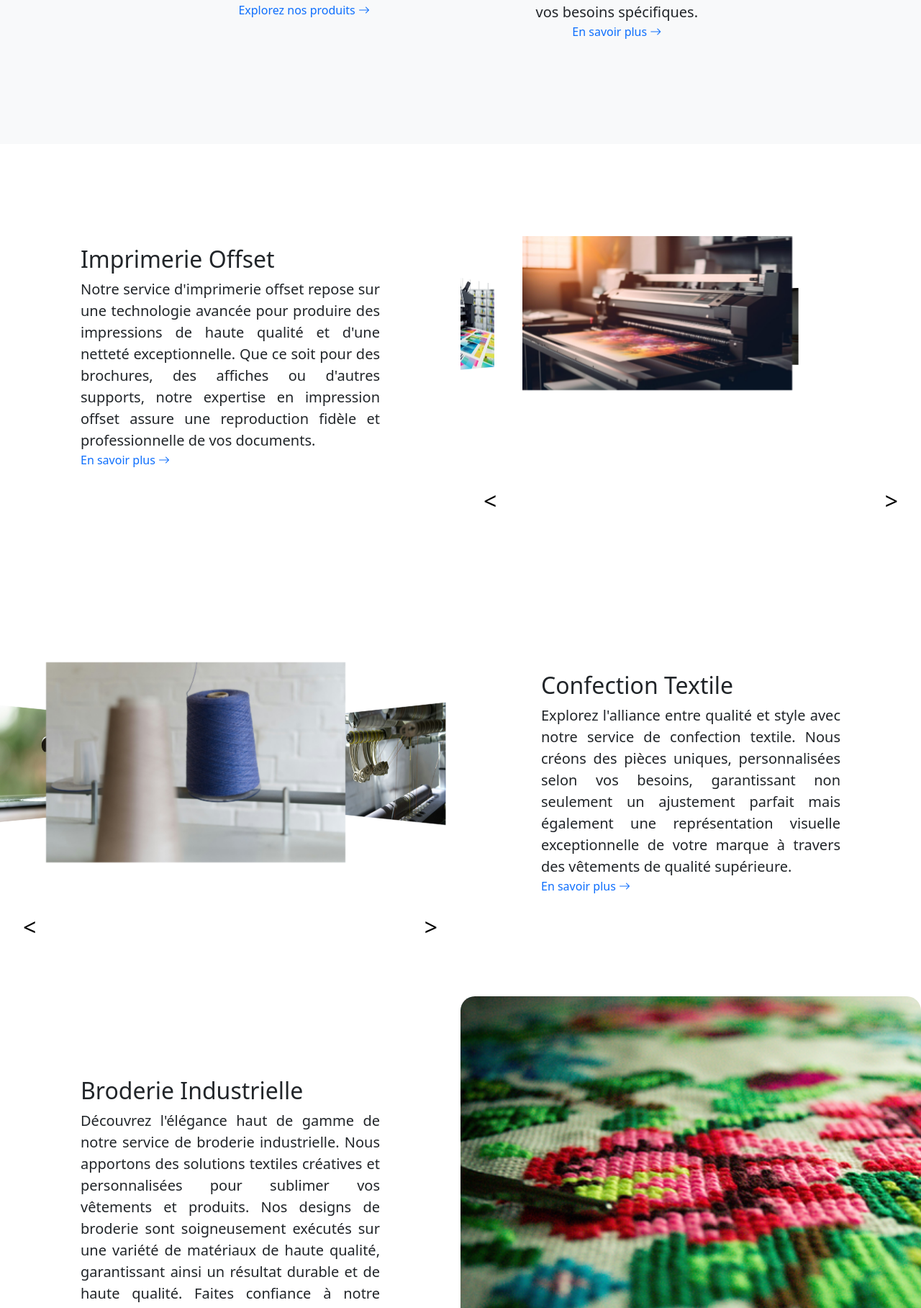
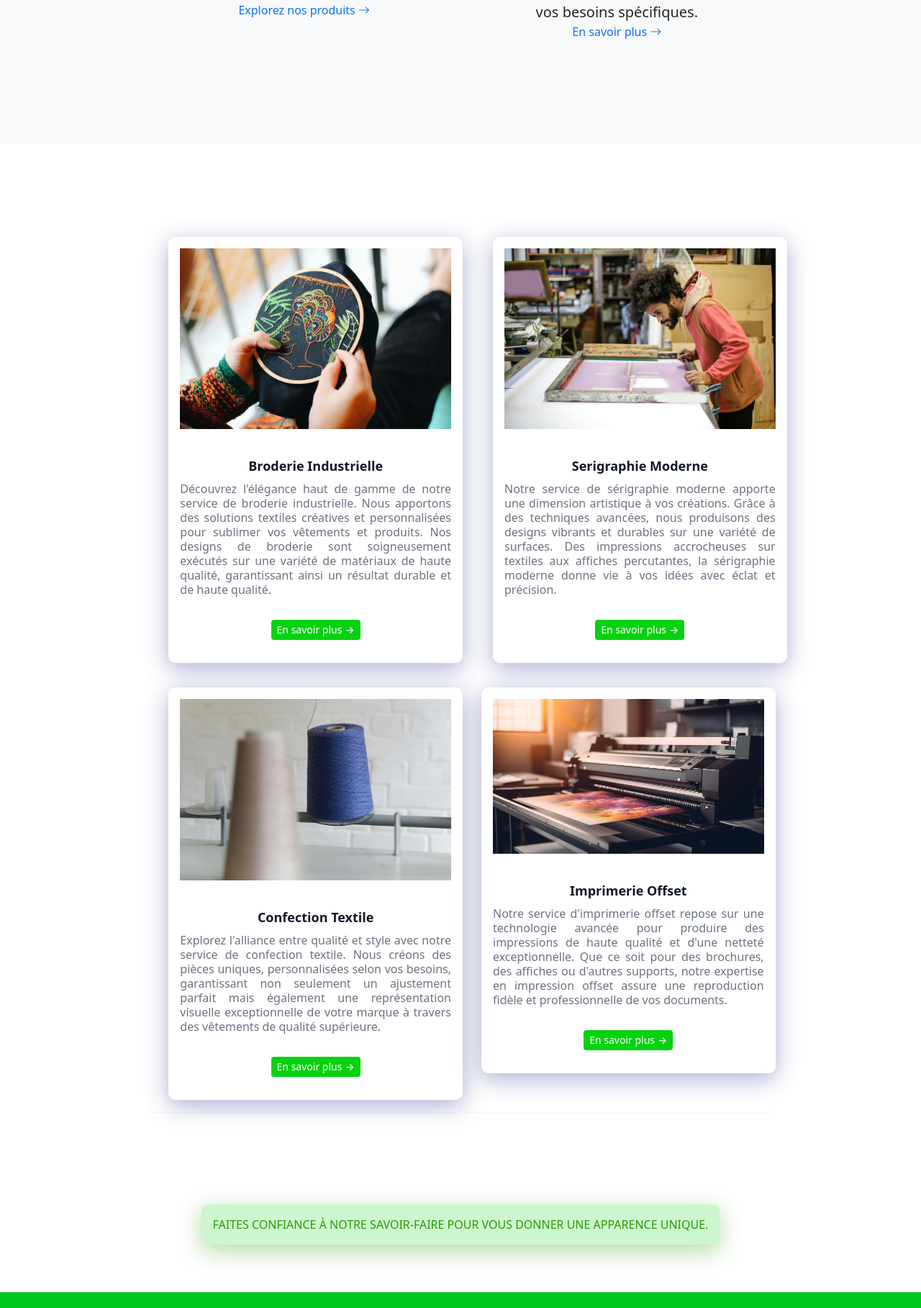
Before and after one commit to ChristianNL/pluralistic, a PHP site: page /boutique_services.php in a window 1280 px wide. Shown: the part 997-2814 px from the top of the page at 72% size. Run offline with PHP 8.4, Linux system fonts and the light colour scheme; data that the repository does not hold is empty.

Commit message:
service style done

```diff
--- a/boutique_services.php
+++ b/boutique_services.php
@@ -3,12 +3,15 @@
 <head>
     <meta charset="UTF-8">
     <meta name="viewport" content="width=device-width, initial-scale=1.0">
-    <title>Boutique - Produits</title>
+    <title>Nos Services</title>
     <!-- Favicon-->
     <link rel="icon" type="image/x-icon" href="assets/favicon.ico" />
     <!-- Core theme CSS (includes Bootstrap)-->
     <link href="css/styles.css" rel="stylesheet" />
     <link href="css/slider.css" rel="stylesheet" />
+    <link href="css/slide_1_style.css" rel="stylesheet" />
+    <link href="css/slide_2_style.css" rel="stylesheet" />
+    <link href="css/card_service.css" rel="stylesheet" />
     <link href="https://cdn.jsdelivr.net/npm/bootstrap-icons@1.5.0/font/bootstrap-icons.css" rel="stylesheet" type="text/css" />
 
 
@@ -158,87 +161,124 @@
         </div>
     </section>
 
-    <section class="showcase">
-        <div class="container-fluid p-0">
-            <div class="row g-0">
-                <div class="col-lg-6 order-lg-2 text-white showcase-img">
-                    <div id="carousel-1">
-                        <figure id="spinner">
-                            <img src="assets/images/imprimerie_1.jpg" alt>
-                            <img src="assets/images/imprimerie_2.jpg" alt>
-                            <img src="assets/images/imprimerie_3.jpg" alt>
-                        </figure>
+    <section class="features-icons text-center">
+        <div class="">
+            <div class="row justify-content-center">
+                <div class="my-card col-lg-4 col-md-6 mx-3">
+                    <div class="slide-2-card">
+                        <img src="assets/images/broderie_1.jpg" class="card-image img-fluid">
+                        <p class="slide-2-title">
+                        <div class="card-content">
+                            <span class="card-title">
+                                Broderie Industrielle
+                            </span>
+
+                            <p class="card-desc">
+                                Découvrez l'élégance haut de gamme de notre service de broderie industrielle.
+                                Nous apportons des solutions textiles créatives et personnalisées pour sublimer vos vêtements
+                                et produits. Nos designs de broderie sont soigneusement exécutés sur une variété de matériaux
+                                de haute qualité, garantissant ainsi un résultat durable et de haute qualité.
+                            </p>
+
+                            <a class="card-action" href='whatsapp://send?phone=+237696637420&text=Bonjour%2FBonsoir%2C%20%0Aj%27aimerais%20en%20savoir%20plus%20sur%20votre%20service%20%3A%20de%20Broderie%20Industrielle.%20%0AQuelles%20sont%20les%20modalit%C3%A9s%20%3F'>
+                                En savoir plus
+                                <span aria-hidden="true">
+                                    →
+                                </span>
+                            </a>
+                        </div>
+                        </p>
                     </div>
-                    <span style="float:left" class="ss-icon" onclick="galleryspin_1('-')">&lt;</span>
-                    <span style="float:right" class="ss-icon" onclick="galleryspin_1('')">&gt;</span>
                 </div>
-                <div class="col-lg-6 order-lg-1 my-auto showcase-text">
-                    <h2>Imprimerie Offset</h2>
-                    <p class="lead mb-0">Notre service d'imprimerie offset repose sur une technologie avancée pour produire
-                     des impressions de haute qualité et d'une netteté exceptionnelle. Que ce soit pour des brochures, des
-                     affiches ou d'autres supports, notre expertise en impression offset assure une reproduction
-                     fidèle et professionnelle de vos documents.</p>
-                    <a class="text-decoration-none" href='whatsapp://send?phone=+237696637420&text=Bonjour%2FBonsoir%2C%20%0Aj%27aimerais%20en%20savoir%20plus%20sur%20votre%20service%20%3A%20d%27Imprimerie%20Offset.%20%0AQuelles%20sont%20les%20modalit%C3%A9s%20%3F'>
-                        En savoir plus
-                        <i class="bi bi-arrow-right"></i>
-                    </a>
+
+                <div class="my-card col-lg-4 col-md-6">
+                    <div class="slide-2-card">
+                        <img src="assets/images/serigraphie-1.jpg" class="card-image img-fluid">
+                        <p class="slide-2-title">
+                        <div class="card-content">
+                            <span class="card-title">
+                                Serigraphie Moderne
+                            </span>
+
+                            <p class="card-desc">
+                                Notre service de sérigraphie moderne apporte une dimension artistique à vos
+                                créations. Grâce à des techniques avancées, nous produisons des designs vibrants et durables
+                                sur une variété de surfaces. Des impressions accrocheuses sur textiles aux affiches percutantes,
+                                la sérigraphie moderne donne vie à vos idées avec éclat et précision.
+                            </p>
+
+                            <a class="card-action" href='whatsapp://send?phone=+237696637420&text=Bonjour%2FBonsoir%2C%20%0Aj%27aimerais%20en%20savoir%20plus%20sur%20votre%20service%20%3A%20de%20Broderie%20Industrielle.%20%0AQuelles%20sont%20les%20modalit%C3%A9s%20%3F'>
+                                En savoir plus
+                                <span aria-hidden="true">
+                                    →
+                                </span>
+                            </a>
+                        </div>
+                        </p>
+                    </div>
                 </div>
-            </div>
-            <div class="row g-0">
-                <div class="col-lg-6 text-white showcase-img">
-                    <div id="carousel-2">
-                        <figure id="spinner-2">
-                            <img src="assets/images/confection_textile_1.jpg" alt>
-                            <img src="assets/images/confection_textile_2.jpg" alt>
-                            <img src="assets/images/confection_textile_3.jpg" alt>
-                        </figure>
+
+                <div class="my-card col-lg-4 col-md-6">
+                    <div class="slide-2-card">
+                        <img src="assets/images/confection_textile_1.jpg" class="card-image img-fluid">
+                        <p class="slide-2-title">
+                        <div class="card-content">
+                            <span class="card-title">
+                                Confection Textile
+                            </span>
+
+                            <p class="card-desc">
+                                Explorez l'alliance entre qualité et style avec notre service de confection
+                                textile. Nous créons des pièces uniques, personnalisées selon vos besoins, garantissant non
+                                seulement un ajustement parfait mais également une représentation visuelle exceptionnelle
+                                de votre marque à travers des vêtements de qualité supérieure.
+                            </p>
+
+                            <a class="card-action" href='whatsapp://send?phone=+237696637420&text=Bonjour%2FBonsoir%2C%20%0Aj%27aimerais%20en%20savoir%20plus%20sur%20votre%20service%20%3A%20de%20Broderie%20Industrielle.%20%0AQuelles%20sont%20les%20modalit%C3%A9s%20%3F'>
+                                En savoir plus
+                                <span aria-hidden="true">
+                                    →
+                                </span>
+                            </a>
+                        </div>
+                        </p>
                     </div>
-                    <span style="float:left" class="ss-icon" onclick="carousselgalleryspin('-')">&lt;</span>
-                    <span style="float:right" class="ss-icon" onclick="carousselgalleryspin('')">&gt;</span>
                 </div>
-                <div class="col-lg-6 my-auto showcase-text">
-                    <h2>Confection Textile</h2>
-                    <p class="lead mb-0">Explorez l'alliance entre qualité et style avec notre service de confection
-                         textile. Nous créons des pièces uniques, personnalisées selon vos besoins, garantissant non
-                          seulement un ajustement parfait mais également une représentation visuelle exceptionnelle
-                          de votre marque à travers des vêtements de qualité supérieure.</p>
-                    <a class="text-decoration-none" href='whatsapp://send?phone=+237696637420&text=Bonjour%2FBonsoir%2C%20%0Aj%27aimerais%20en%20savoir%20plus%20sur%20votre%20service%20%3A%20de%20Confection%20Textile.%20%0AQuelles%20sont%20les%20modalit%C3%A9s%20%3F'>
-                        En savoir plus
-                        <i class="bi bi-arrow-right"></i>
-                    </a>
-                </div>
-            </div>
-            <div class="row g-0">
-            <div class="col-lg-6 text-white order-lg-1 showcase-img" style="background-image: url('assets/images/broderie-4.jpg')"></div>
-                <div class="col-lg-6  my-auto showcase-text">
-                    <h2>Broderie Industrielle</h2>
-                    <p class="lead mb-0">Découvrez l'élégance haut de gamme de notre service de broderie industrielle.
-                        Nous apportons des solutions textiles créatives et personnalisées pour sublimer vos vêtements
-                        et produits. Nos designs de broderie sont soigneusement exécutés sur une variété de matériaux
-                        de haute qualité, garantissant ainsi un résultat durable et de haute qualité. Faites confiance
-                        à notre savoir-faire pour vous donner une apparence unique.</p>
-                    <a class="text-decoration-none" href='whatsapp://send?phone=+237696637420&text=Bonjour%2FBonsoir%2C%20%0Aj%27aimerais%20en%20savoir%20plus%20sur%20votre%20service%20%3A%20de%20Broderie%20Industrielle.%20%0AQuelles%20sont%20les%20modalit%C3%A9s%20%3F'>
-                        En savoir plus
-                        <i class="bi bi-arrow-right"></i>
-                    </a>
-                </div>
-            </div>
-            <div class="row g-0">
-                <div class="col-lg-6 text-white showcase-img" style="background-image: url('assets/images/serigraphie-3.jpg')"></div>
-                <div class="col-lg-6 my-auto showcase-text">
-                    <h2>Serigraphie Moderne</h2>
-                    <p class="lead mb-0">Notre service de sérigraphie moderne apporte une dimension artistique à vos
-                        créations. Grâce à des techniques avancées, nous produisons des designs vibrants et durables
-                        sur une variété de surfaces. Des impressions accrocheuses sur textiles aux affiches percutantes,
-                         la sérigraphie moderne donne vie à vos idées avec éclat et précision.</p>
-                    <a class="text-decoration-none" href='whatsapp://send?phone=+237696637420&text=Bonjour%2FBonsoir%2C%20%0Aj%27aimerais%20en%20savoir%20plus%20sur%20votre%20service%20%3A%20de%20Serigraphie%20Moderne.%20%0AQuelles%20sont%20les%20modalit%C3%A9s%20%3F'>
-                        En savoir plus
-                        <i class="bi bi-arrow-right"></i>
-                    </a>
+
+                <div class="my-card col-lg-4 col-md-6">
+                    <div class="slide-2-card">
+                        <img src="assets/images/imprimerie_1.jpg" class="card-image img-fluid">
+                        <p class="slide-2-title">
+                        <div class="card-content">
+                            <span class="card-title">
+                                Imprimerie Offset
+                            </span>
+
+                            <p class="card-desc">
+                                Notre service d'imprimerie offset repose sur une technologie avancée pour produire
+                                des impressions de haute qualité et d'une netteté exceptionnelle. Que ce soit pour des brochures, des
+                                affiches ou d'autres supports, notre expertise en impression offset assure une reproduction
+                                fidèle et professionnelle de vos documents.
+                            </p>
+
+                            <a class="card-action" href='whatsapp://send?phone=+237696637420&text=Bonjour%2FBonsoir%2C%20%0Aj%27aimerais%20en%20savoir%20plus%20sur%20votre%20service%20%3A%20de%20Broderie%20Industrielle.%20%0AQuelles%20sont%20les%20modalit%C3%A9s%20%3F'>
+                                En savoir plus
+                                <span aria-hidden="true">
+                                    →
+                                </span>
+                            </a>
+                        </div>
+                        </p>
+                    </div>
                 </div>
             </div>
         </div>
     </section>
+
+    <div class="row justify-content-center">
+        <p class="closing-sentence">Faites confiance à notre savoir-faire pour vous donner une apparence unique.</p>
+    </div>
+
 
     <!-- Footer-->
     <footer class="site-footer my-bg-green">
@@ -292,5 +332,6 @@
     <!-- Core theme JS-->
     <script src="js/scripts.js"></script>
     <script src="js/slide.js"></script>
+    <script src="js/slide_1_script.js"></script>
 </body>
 </html>
--- /dev/null
+++ b/css/card_service.css
@@ -0,0 +1,103 @@
+.slide-2-card {
+    background: rgba(255, 255, 255, 0.25);
+    box-shadow: 0 8px 32px 0 rgba(31, 38, 135, 0.37);
+    backdrop-filter: blur(7px);
+    -webkit-backdrop-filter: blur(7px);
+    border-radius: 10px;
+    padding: 1rem;
+    margin: 1rem;
+    width: 100%;
+}
+
+.slide-2-title {
+    width: 100%;
+    display: inline-block;
+    word-break: break-all;
+    white-space: nowrap;
+    overflow: hidden;
+    text-overflow: ellipsis;
+    text-align: center;
+    margin: 1rem auto;
+}
+
+
+.my-card {
+    border-radius: 0.5rem;
+    background-color: #fff;
+    box-shadow: 0 1px 2px 0 rgba(0, 0, 0, 0.05);
+    border: 1px solid transparent;
+}
+
+.card a {
+    text-decoration: none
+}
+
+.card-content {
+    padding: 0rem;
+}
+
+.card-image {
+    object-fit: fill;
+    object-position: center;
+    width: 100%;
+    max-height: 400px;
+}
+
+.card-title {
+    color: #111827;
+    font-size: 1.125rem;
+    font-weight: 600;
+    text-decoration: none;
+}
+
+.card-desc {
+    margin-top: 0.5rem;
+    color: #6B7280;
+    font-size: 1rem;
+    line-height: 1.25rem;
+    text-align: justify;
+    text-justify: distribute;
+}
+
+.card-action {
+    display: inline-flex;
+    margin-top: 1rem;
+    color: #ffffff;
+    font-size: 0.875rem;
+    line-height: 1.25rem;
+    font-weight: 500;
+    align-items: center;
+    gap: 0.25rem;
+    background-color: #06d210;
+    padding: 4px 8px;
+    border-radius: 4px;
+    text-decoration: none;
+}
+
+.card-action span {
+    transition: .3s ease;
+}
+
+.card-action:hover span {
+    transform: translateX(5px);
+}
+
+.card-action:hover {
+    filter: blur(0.5%);
+    color: #31b603;
+    background-color: #d4d4d4;
+}
+
+.closing-sentence {
+    background: rgba(6, 210, 16, 0.2);
+    box-shadow: 0 8px 32px 0 rgba(42, 155, 3, 0.37);
+    backdrop-filter: blur(10px);
+    -webkit-backdrop-filter: blur(10px);
+    color: #2a9b03;
+    text-align: center;
+    text-transform: uppercase;
+    border-radius: 10px;
+    padding: 1rem;
+    margin: 1rem;
+    width: auto;
+}
--- /dev/null
+++ b/css/slide_1_style.css
@@ -0,0 +1,132 @@
+@import url('https://use.fontawesome.com/releases/v6.4.2/css/all.css');
+
+* {
+    box-sizing: border-box;
+}
+
+.slide-1-container {
+    justify-content: baseline;
+    position: relative;
+    max-width: 800px;
+    max-height: 500px;
+    background: #f5f5f5;
+    box-shadow: 0 30px 50px #dbdbdb;
+    margin-left: auto;
+}
+
+.slide-1-container .slide-1 .slide-1-item {
+    width: 165px;
+    height: 250px;
+    position: absolute;
+    top: 50%;
+    transform: translate(0, -50%);
+    border-radius: 20px;
+    box-shadow: 0 30px 50px rgba(0, 200, 25, 0.15);
+    background-position: 50% 50%;
+    background-size: cover;
+    display: inline-block;
+    transition: 0.5s;
+}
+
+.slide-1 .slide-1-item:nth-child(1),
+.slide-1 .slide-1-item:nth-child(2) {
+    top: 0;
+    left: 0;
+    transform: translate(0, 0);
+    border-radius: 0;
+    width: 100%;
+    height: 100%;
+}
+
+.slide-1 .slide-1-item:nth-child(3) {
+    left: 50%;
+}
+
+.slide-1 .slide-1-item:nth-child(4) {
+    left: calc(50% + 210px);
+}
+
+.slide-1 .slide-1-item:nth-child(5) {
+    left: calc(50% + 410px);
+}
+
+.slide-1 .slide-1-item:nth-child(n + 6) {
+    left: calc(50% + 650px);
+    opacity: 0;
+}
+
+.slide-1-item .slide-1-img-content {
+    position: absolute;
+    top: 50%;
+    left: 100px;
+    width: 300px;
+    text-align: left;
+    color: #f5f5f5;
+    transform: translate(0, -50%);
+    font-family: system-ui;
+    display: none;
+}
+
+.slide-1 .slide-1-item:nth-child(2) .slide-1-img-content {
+    display: block;
+}
+
+.slide-1-img-content .slide-1-img-name {
+    font-size: 40px;
+    text-transform: uppercase;
+    font-weight: bold;
+    opacity: 0;
+    animation: animate 1s ease-in-out 1 forwards;
+}
+
+.slide-1-img-content .slide-1-img-des {
+    margin-top: 10px;
+    margin-bottom: 20px;
+    opacity: 0;
+    animation: animate 1s ease-in-out 0.3s 1 forwards;
+}
+
+.slide-1-img-content .slide-1-button {
+    padding: 10px 20px;
+    border: none;
+    cursor: pointer;
+    opacity: 0;
+    animation: animate 0.5s ease-in-out 0.6s 1 forwards;
+}
+
+@keyframes animate {
+    from {
+        opacity: 0;
+        transform: translate(0);
+        filter: blur(33px);
+    }
+
+    to {
+        opacity: 1;
+        transform: translate(0);
+        filter: blur(0);
+    }
+}
+
+.slide-1-button {
+    width: 100%;
+    text-align: center;
+    position: absolute;
+    bottom: 20px;
+}
+
+.slide-1-button button {
+    width: 40px;
+    height: 35px;
+    border-radius: 8px;
+    border: none;
+    cursor: pointer;
+    margin: 0 5px;
+    border: 1px solid #000;
+    transition: 0.3s;
+}
+
+.slide-1-button button:hover {
+    background: #ababab;
+    color: #fff;
+}
--- /dev/null
+++ b/css/slide_2_style.css
@@ -0,0 +1,132 @@
+@import url('https://use.fontawesome.com/releases/v6.4.2/css/all.css');
+
+* {
+    box-sizing: border-box;
+}
+
+.slide-2-container {
+    justify-content: baseline;
+    position: relative;
+    max-width: 800px;
+    max-height: 500px;
+    background: #f5f5f5;
+    box-shadow: 0 30px 50px #dbdbdb;
+    margin-left: auto;
+}
+
+.slide-2-container .slide-2 .slide-2-item {
+    width: 165px;
+    height: 250px;
+    position: absolute;
+    top: 50%;
+    transform: translate(0, -50%);
+    border-radius: 20px;
+    box-shadow: 0 30px 50px rgba(0, 200, 25, 0.15);
+    background-position: 50% 50%;
+    background-size: cover;
+    display: inline-block;
+    transition: 0.5s;
+}
+
+.slide-2 .slide-2-item:nth-child(1),
+.slide-2 .slide-2-item:nth-child(2) {
+    top: 0;
+    left: 0;
+    transform: translate(0, 0);
+    border-radius: 0;
+    width: 100%;
+    height: 100%;
+}
+
+.slide-2 .slide-2-item:nth-child(3) {
+    left: 50%;
+}
+
+.slide-2 .slide-2-item:nth-child(4) {
+    left: calc(50% + 210px);
+}
+
+.slide-2 .slide-2-item:nth-child(5) {
+    left: calc(50% + 410px);
+}
+
+.slide-2 .slide-2-item:nth-child(n + 6) {
+    left: calc(50% + 650px);
+    opacity: 0;
+}
+
+.slide-2-item .slide-2-img-content {
+    position: absolute;
+    top: 50%;
+    left: 100px;
+    width: 300px;
+    text-align: left;
+    color: #f5f5f5;
+    transform: translate(0, -50%);
+    font-family: system-ui;
+    display: none;
+}
+
+.slide-2 .slide-2-item:nth-child(2) .slide-2-img-content {
+    display: block;
+}
+
+.slide-2-img-content .slide-2-img-name {
+    font-size: 40px;
+    text-transform: uppercase;
+    font-weight: bold;
+    opacity: 0;
+    animation: animate 1s ease-in-out 1 forwards;
+}
+
+.slide-2-img-content .slide-2-img-des {
+    margin-top: 10px;
+    margin-bottom: 20px;
+    opacity: 0;
+    animation: animate 1s ease-in-out 0.3s 1 forwards;
+}
+
+.slide-2-img-content .slide-2-button {
+    padding: 10px 20px;
+    border: none;
+    cursor: pointer;
+    opacity: 0;
+    animation: animate 0.5s ease-in-out 0.6s 1 forwards;
+}
+
+@keyframes animate {
+    from {
+        opacity: 0;
+        transform: translate(0);
+        filter: blur(33px);
+    }
+
+    to {
+        opacity: 1;
+        transform: translate(0);
+        filter: blur(0);
+    }
+}
+
+.slide-2-button {
+    width: 100%;
+    text-align: center;
+    position: absolute;
+    bottom: 20px;
+}
+
+.slide-2-button button {
+    width: 40px;
+    height: 35px;
+    border-radius: 8px;
+    border: none;
+    cursor: pointer;
+    margin: 0 5px;
+    border: 1px solid #000;
+    transition: 0.3s;
+}
+
+.slide-2-button button:hover {
+    background: #ababab;
+    color: #fff;
+}
--- a/css/slider.css
+++ b/css/slider.css
@@ -49,21 +49,22 @@ div#carousel-1 {
   figure#spinner-2 {
     transform-style: preserve-3d;
     height: 400px;
-    transform-origin: 70% 70% -500px;
+    transform-origin: 50% 50% -500px;
     transition: 1s;
   }
   figure#spinner-2 img {
     width: 65%;
-    max-width: 600px;
-    position: absolute;
-    right: 25%;
+    max-width: 900px;
+    position: relative;
+    right: 5%;
+    left: 15%;
     transform-origin: 50% 50% -500px;
     outline:11px solid transparent;
   }
   figure#spinner-2 img:nth-child(1) { transform:rotateY(0deg);
   }
-  figure#spinner-2 img:nth-child(2) { transform: rotateY(120deg); }
-  figure#spinner-2 img:nth-child(3) { transform: rotateY(240deg); }
+  figure#spinner-2 img:nth-child(2) { transform: rotateY(-120deg); }
+  figure#spinner-2 img:nth-child(3) { transform: rotateY(-240deg); }
   div#carousel-2 ~ span {
     color: #000;
     margin: 5%;
```
Also changed, not shown: a_propos.php (+2 -15 lines), js/slide.js (+2 -24 lines), js/slide_1_script.js (added, +20 -0 lines), assets/images/broderie_1.jpg (renamed from assets/images/broderie-1.jpg), assets/images/broderie_2.jpg (renamed from assets/images/broderie-2.jpg), assets/images/broderie_3.jpg (renamed from assets/images/broderie-3.jpg), assets/images/broderie_4.jpg (renamed from assets/images/broderie-4.jpg).
